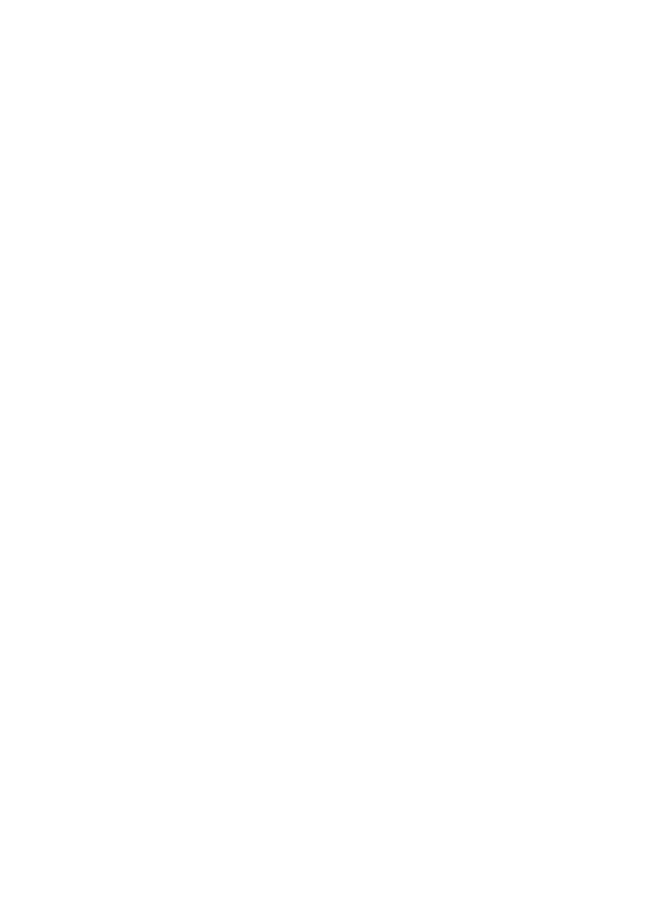
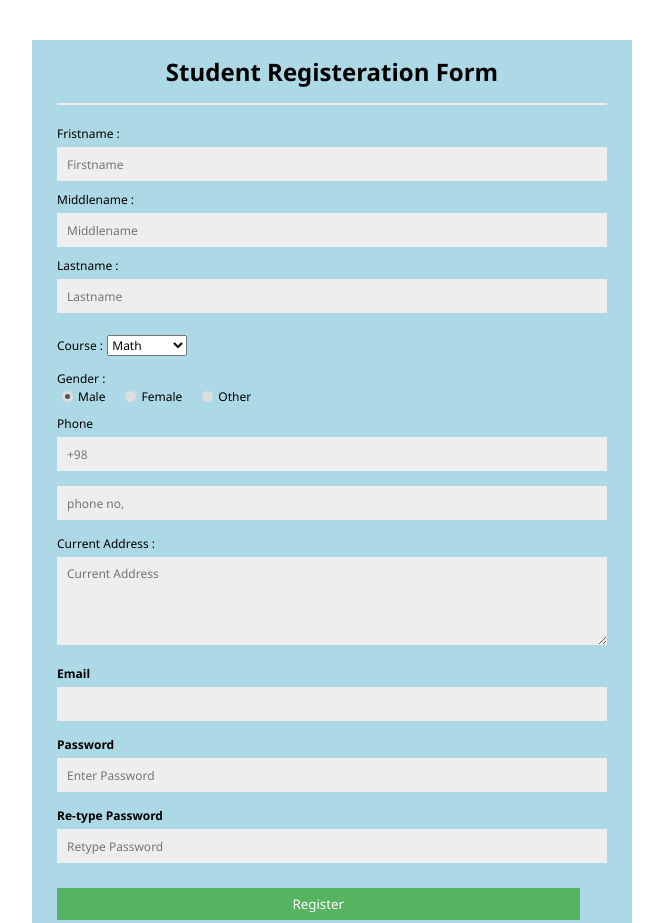
Before and after one commit to peyman-norozy/peyman-norozy-hw07--maktab84, a plain HTML site: page index.html in a window 1280 px wide. Shown: the top 923 px of the page, without its empty margins (308-971 px from the left). Before the commit the page ends 800 px from the top, so only its background shows below. Drawn offline with Linux system fonts and the light colour scheme.

Commit message:
answer question six

```diff
--- a/index.html
+++ b/index.html
@@ -4,9 +4,149 @@
     <meta charset="UTF-8" />
     <meta http-equiv="X-UA-Compatible" content="IE=edge" />
     <meta name="viewport" content="width=device-width, initial-scale=1.0" />
+    <link rel="stylesheet" href="./style.css" />
     <title>Document</title>
   </head>
   <body>
-    <script src="./script.js"></script>
+    <div class="container">
+      <h2>Student Registeration Form</h2>
+      <hr />
+      <form action="">
+        <section class="up">
+          <div>
+            <label class="flex" for="first-name">Fristname :</label>
+            <input
+              type="text"
+              id="first-name"
+              placeholder="Firstname"
+              required
+            />
+          </div>
+          <div>
+            <label class="flex" for="middle-name">Middlename :</label>
+            <input
+              type="text"
+              id="middle-name"
+              placeholder="Middlename"
+              required
+            />
+          </div>
+          <div>
+            <label class="flex" for="last-name">Lastname :</label>
+            <input type="text" id="last-name" placeholder="Lastname" required />
+          </div>
+        </section>
+        <section class="course-gender">
+          <section class="course-section">
+            <label for="course">Course :</label>
+            <select name="course" id="course">
+              <option value="math">Math</option>
+              <option value="physics">Physics</option>
+              <option value="chemistry">Chemistry</option>
+            </select>
+          </section>
+          <section class="gender-section">
+            <span>Gender :</span>
+            <div class="checkbox-section">
+              <div class="male-section">
+                <input
+                  type="radio"
+                  id="male"
+                  name="your-gender"
+                  value="male"
+                  checked
+                />
+                <label for="male">Male</label>
+              </div>
+              <div class="female-section">
+                <input
+                  type="radio"
+                  id="female"
+                  name="your-gender"
+                  value="female"
+                />
+                <label for="female">Female</label>
+              </div>
+              <div class="other-section">
+                <input
+                  type="radio"
+                  id="other"
+                  name="your-gender"
+                  value="other"
+                />
+                <label for="other">Other</label>
+              </div>
+            </div>
+          </section>
+        </section>
+        <section class="bottom">
+          <div class="phone-section">
+            <div>
+              <label class="flex">Phone</label>
+              <input
+                type="tel"
+                id="pre-phone-number"
+                placeholder="+98"
+                pattern="(\+98|0)"
+                maxlength="3"
+                required
+              />
+            </div>
+            <div>
+              <input
+                type="tel"
+                id="phone-number"
+                placeholder="phone no,"
+                pattern="9\d{9}$"
+                required
+              />
+            </div>
+          </div>
+          <div class="textarea-section">
+            <label class="flex" for="address">Current Address :</label>
+            <textarea
+              name="user address"
+              id="address"
+              cols="30"
+              rows="4"
+              placeholder="Current Address"
+              required
+            ></textarea>
+          </div>
+          <div class="email-section margin-top">
+            <label class="flex" for="email">Email</label>
+            <input
+              type="email"
+              id="email"
+              pattern="[a-z]+@gmail.com|+@yahoo.com"
+              required
+            />
+          </div>
+          <div class="password-section margin-top">
+            <label class="flex" for="password">Password</label>
+            <input
+              type="password"
+              id="password"
+              placeholder="Enter Password"
+              pattern="^(?=.*[a-z])(?=.*[A-Z])(?=.*[0-9])(?=.*[!@#$%^&*_=+-]).{8,12}$"
+              required
+            />
+          </div>
+          <div class="retype-password-section margin-top">
+            <label class="flex" for="retype-password">Re-type Password</label>
+            <input
+              type="password"
+              id="retype-password"
+              placeholder="Retype Password"
+              pattern="^(?=.*[a-z])(?=.*[A-Z])(?=.*[0-9])(?=.*[!@#$%^&*_=+-]).{8,12}$"
+              required
+            />
+          </div>
+        </section>
+        <section class="btn">
+          <button>Register</button>
+        </section>
+      </form>
+    </div>
   </body>
 </html>
--- a/style.css
+++ b/style.css
@@ -0,0 +1,145 @@
+* {
+  margin: 0;
+  padding: 0;
+  font-family: "Segoe UI", Tahoma, Geneva, Verdana, sans-serif;
+  box-sizing: border-box;
+}
+body {
+  width: 100%;
+  height: 100%;
+}
+
+.container {
+  background-color: #add8e6;
+  width: 600px;
+  margin: 40px auto;
+  text-align: center;
+  padding: 15px 25px;
+}
+
+.flex {
+  display: flex;
+  flex-direction: column;
+  align-items: flex-start;
+  margin-bottom: 5px;
+}
+
+input {
+  border: none;
+  outline: none;
+  width: 100%;
+  padding: 8px 10px;
+  background-color: #eee;
+}
+
+input::placeholder,
+label,
+textarea::placeholder,
+select,
+span {
+  font-size: 12px;
+}
+
+form {
+  width: 100%;
+}
+
+h2 {
+  margin-bottom: 15px;
+}
+
+hr {
+  margin-bottom: 20px;
+  border: 1px solid #eee;
+}
+
+.up div {
+  margin-bottom: 10px;
+}
+
+.course-gender {
+  display: flex;
+  flex-direction: column;
+  align-items: flex-start;
+}
+
+.course-section {
+  margin-top: 10px;
+}
+
+.gender-section {
+  text-align: left;
+  margin-top: 10px;
+}
+
+.checkbox-section {
+  display: flex;
+  gap: 20px;
+  margin-left: 5px;
+}
+
+.checkbox-section input {
+  appearance: none;
+  position: relative;
+  border-radius: 100%;
+  background-color: #ddd;
+  padding: 5px;
+  width: 11px;
+  height: 11px;
+}
+.checkbox-section input:checked::after {
+  content: "";
+  display: inline-block;
+  position: relative;
+  bottom: 11px;
+  right: 2px;
+  width: 5px;
+  height: 5px;
+  border-radius: 50px;
+  background-color: rgb(82, 82, 82);
+}
+
+.checkbox-section div {
+  display: flex;
+  align-items: center;
+  gap: 5px;
+}
+
+.phone-section {
+  margin-top: 10px;
+}
+
+.phone-section div {
+  margin-bottom: 15px;
+}
+
+.textarea-section {
+  text-align: left;
+}
+textarea {
+  width: 100%;
+  border: none;
+  background-color: #eee;
+  padding: 8px 10px;
+}
+
+.margin-top {
+  margin-top: 15px;
+}
+
+.margin-top label {
+  font-weight: bold;
+}
+
+.btn {
+  text-align: left;
+  margin-top: 25px;
+}
+
+.btn button {
+  background-color: #56b35f;
+  border: none;
+  width: 95%;
+  height: 32px;
+  color: white;
+}
```
